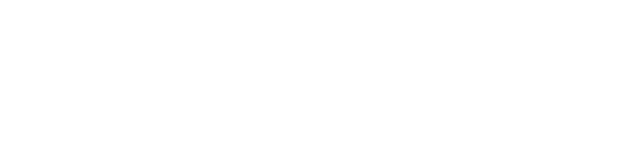
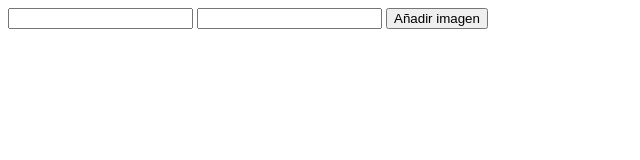
Before and after one commit to juanconde025/Minireto-Galeria-de-Imagenes, a plain HTML site: page index.html in a window 1280 px wide. Shown: the whole page, without its empty margins (0-640 px from the left). Drawn offline with Linux system fonts and the light colour scheme.

Commit message:
feat: :sparkles: adición de inputs y boton de añadir
By Juan Conde

```diff
--- a/index.html
+++ b/index.html
@@ -7,6 +7,11 @@
     <link rel="stylesheet" href="styles.css">
 </head>
 <body>
+    <div id="mainGaleria">
+        <input type="url" id="inputURLImagen">
+        <input type="text" id="titleImagen">
+        <button id="añadirImagen">Añadir imagen</button>
+    </div>
     <script src="script.js"></script>
 </body>
 </html>
```
